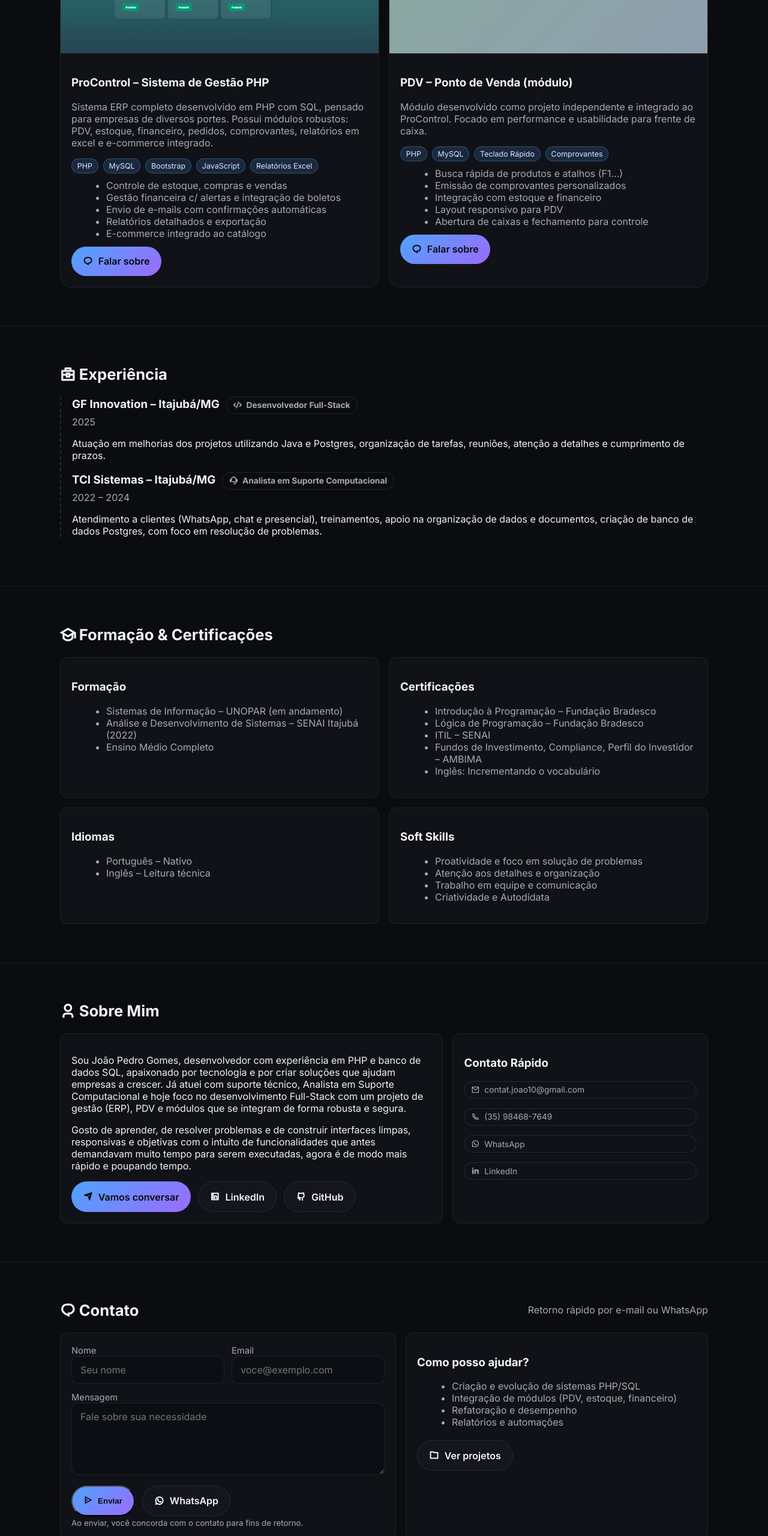
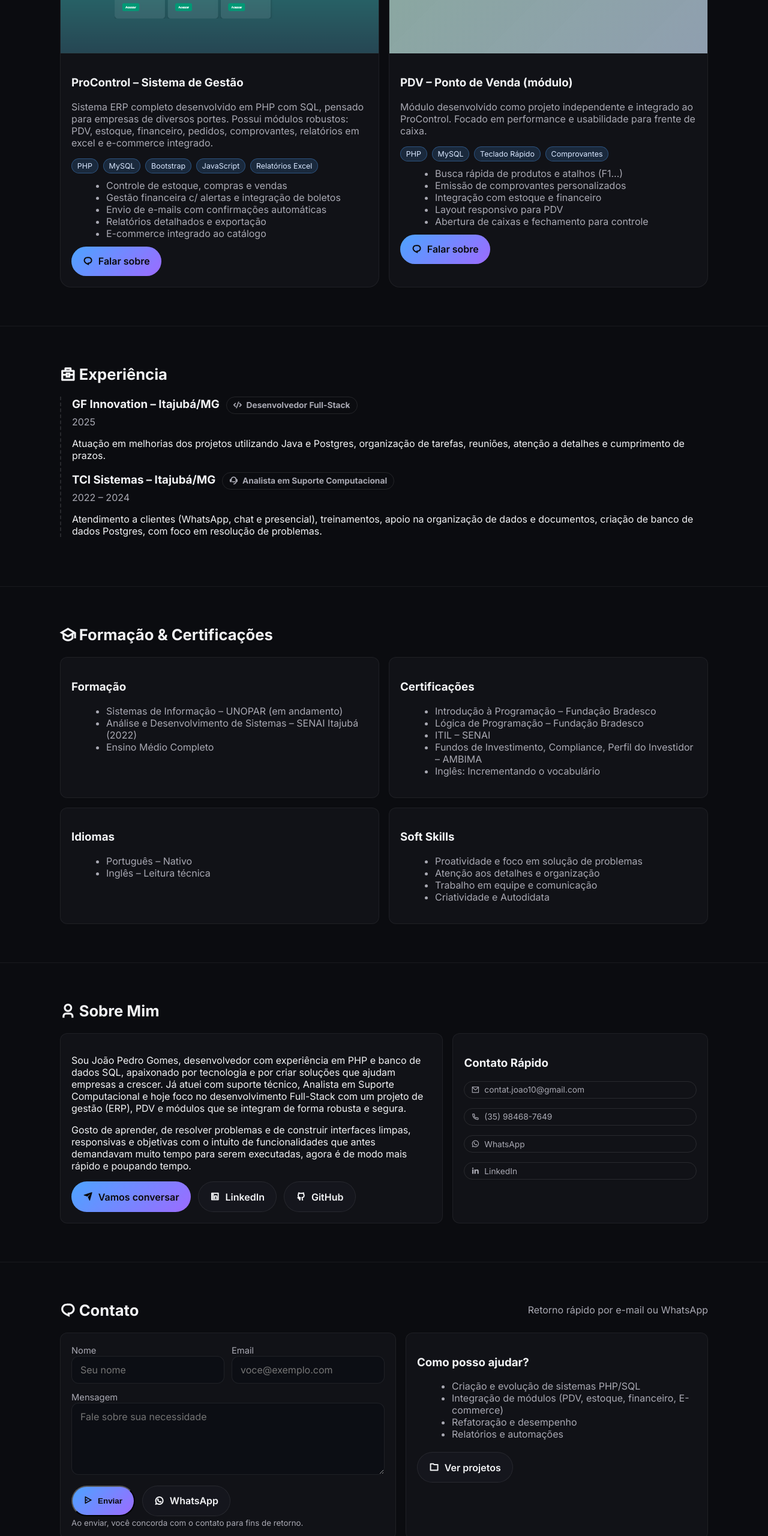
Before and after one commit to JpGomes035/joaopedro-portfolio, a plain HTML site: page index.html in a window 1280 px wide. Shown: the part 1379-3939 px from the top of the page at 60% size. Drawn offline with nearby package versions, Linux system fonts and the light colour scheme; grey boxes are pictures that could not be loaded.

Commit message:
Update index.html

```diff
--- a/index.html
+++ b/index.html
@@ -639,7 +639,7 @@
             background-position:center;" role="img" aria-label="Dashboard do sistema ProControl">
                         </div>
                         <div class="project-body">
-                            <h3>ProControl – Sistema de Gestão PHP</h3>
+                            <h3>ProControl – Sistema de Gestão</h3>
                             <p class="muted">Sistema ERP completo desenvolvido em PHP com SQL, pensado para empresas de
                                 diversos portes. Possui módulos robustos: PDV, estoque, financeiro, pedidos,
                                 comprovantes,
@@ -844,7 +844,7 @@
                         <h3>Como posso ajudar?</h3>
                         <ul class="muted" style="margin-left:18px">
                             <li>Criação e evolução de sistemas PHP/SQL</li>
-                            <li>Integração de módulos (PDV, estoque, financeiro)</li>
+                            <li>Integração de módulos (PDV, estoque, financeiro, E-commerce)</li>
                             <li>Refatoração e desempenho</li>
                             <li>Relatórios e automações</li>
                         </ul>
```
